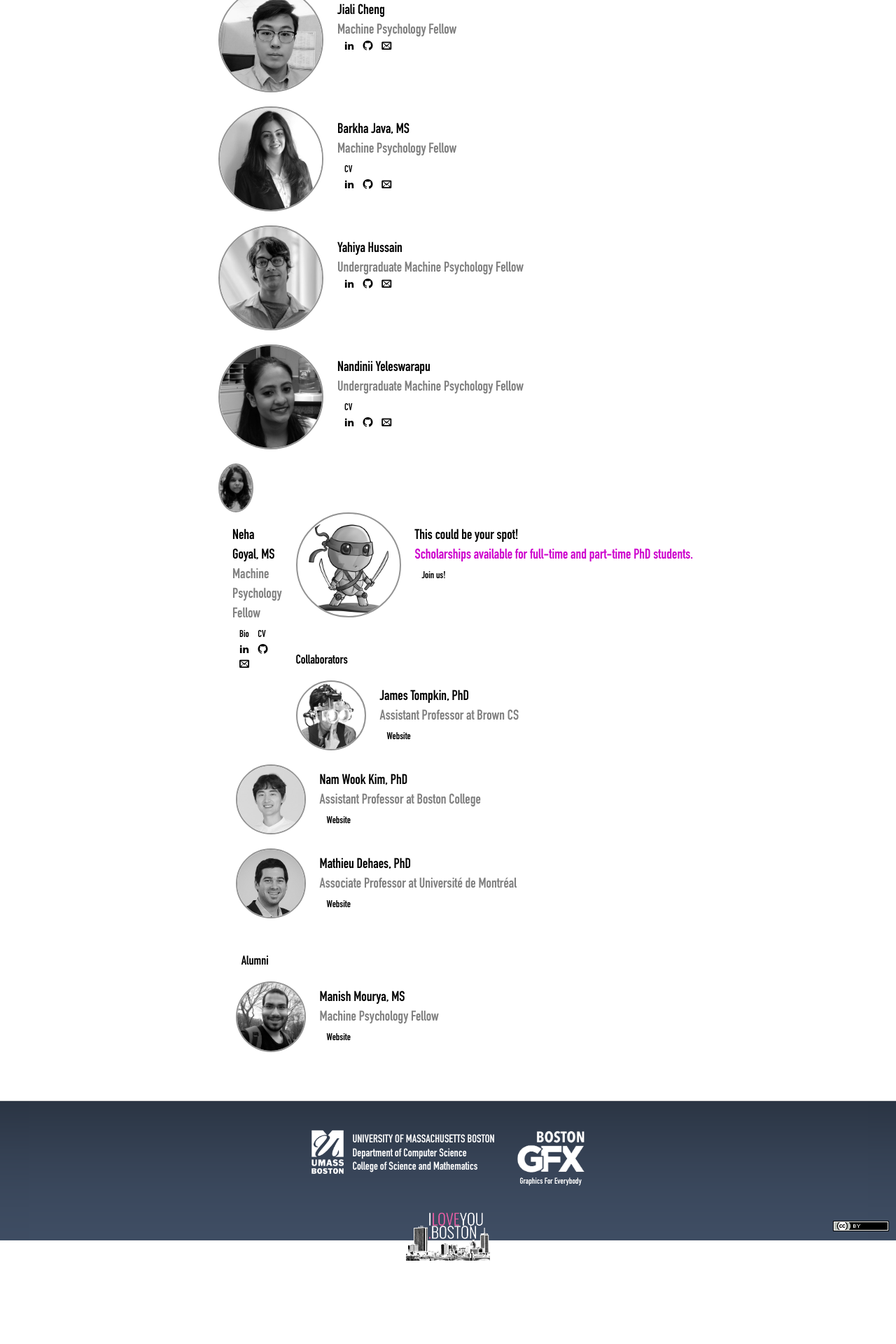
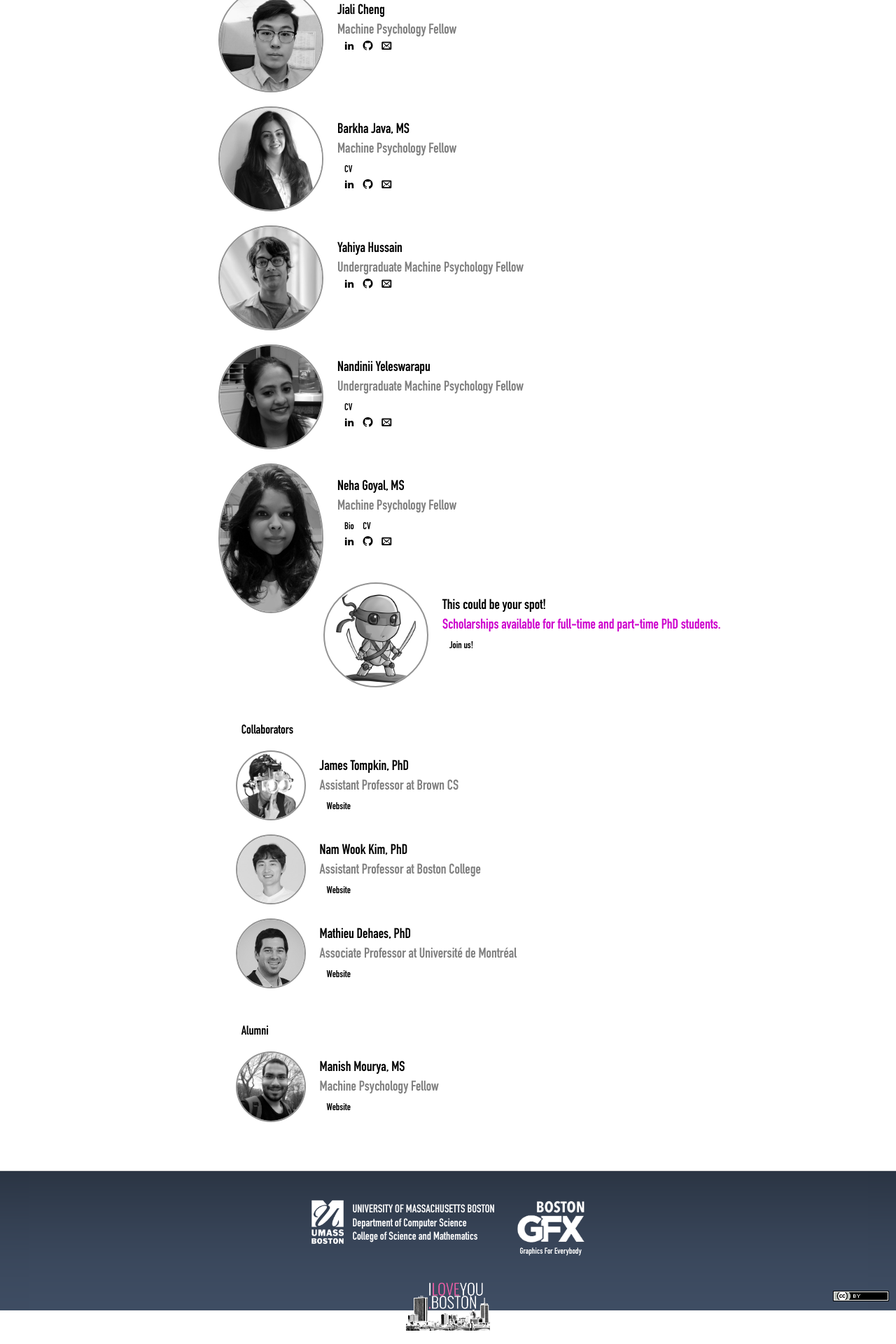
Before and after one commit to mpsych/mpsych.org, a Jekyll site: the page built from people.md, in a window 1280 px wide. Shown: the part 1418-3338 px from the top of the page at 70% size. Built offline with Jekyll 4.4.1, drawn with Linux system fonts in a browser that asks for light colours; some web fonts are replaced; before the commit the page ends 3238 px from its top, so only the background shows below that.

Commit message:
Update people.md

```diff
--- a/people.md
+++ b/people.md
@@ -167,7 +167,7 @@ permalink: /people
   </div>
 </div>
 
-<div class="person" style="width: 50px;height:50px">
+<div class="person">
   <img src="/people/goyal.jpg" >
   <div class="caption">
     Neha Goyal, MS<br>
```
